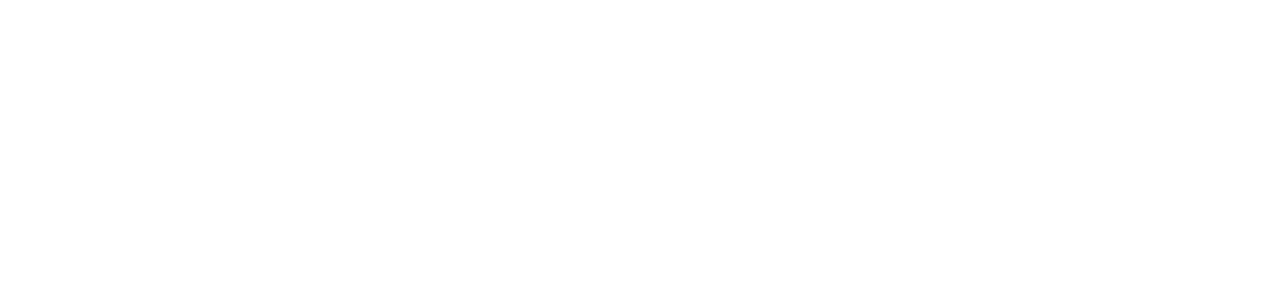
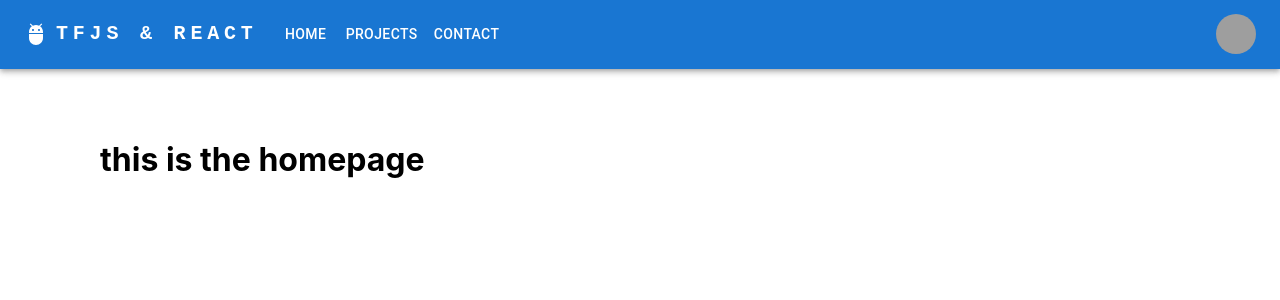
Before and after one commit to Enkhnyam/tfjsreact, a React (Create React App) app: page / in a window 1280 px wide. Before the commit this address had no page. Shown: the top 300 px of the page. Built offline with nearby package versions, Linux system fonts and the light colour scheme; grey boxes are pictures that could not be loaded.

Commit message:
path chagne again

```diff
--- a/src/App.js
+++ b/src/App.js
@@ -14,7 +14,7 @@
   return (
     <BrowserRouter>
       <Routes>
-        <Route path="https://enkhnyam.github.io/tfjsreact/" element={<Layout />} >
+        <Route path="/" element={<Layout />} >
           <Route index element={<Home />} />
           <Route path="contact" element={<Contact />} />
           <Route path="projects-landing" element={<ProjectsLanding />} />
```
